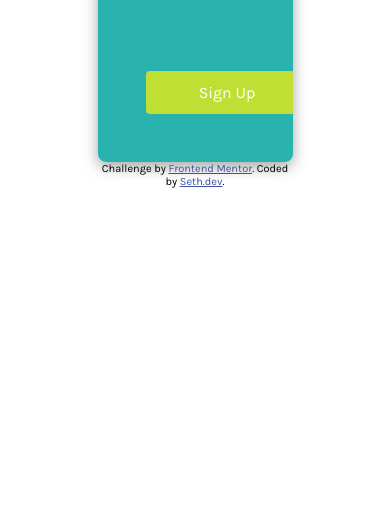
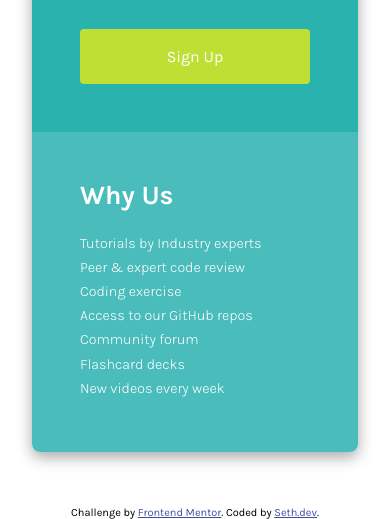
Before and after one commit to pisethchhith/single-price-grid-component, a plain HTML site: page index.html in a window 390 px wide. Shown: the part 683-1202 px from the top of the page. Before the commit the page ends 871 px from the top, so only its background shows below. Drawn offline with Linux system fonts and the light colour scheme.

Commit message:
Add media queries for mobile device

```diff
--- a/index.html
+++ b/index.html
@@ -13,7 +13,6 @@
 <body>
 
   <div class="container">
-
     <div class="hero-header">
       <h1>Join our community</h1>
       <h2>30-day, hassle-free money back guarantee</h2>
@@ -25,11 +24,13 @@
 
     <div class="subscription-cta">
       <h1>Monthly Subscription</h1>
-      <div class="price-tags">
-        <p>$29</p>
-        <span>per month</span>
+      <div class="price-contents">
+        <div class="price-tags">
+          <p>$29</p>
+          <span>per month</span>
+        </div>
+        <p class="cta-description">Full access for less than $1 a day.</p>
       </div>
-      <p class="cta-description">Full access for less than $1 a day.</p>
       <a href="#" class="sign-up-btn">Sign Up</a>
     </div>
 
--- a/style.css
+++ b/style.css
@@ -3,6 +3,7 @@
     --primary-green : hsl(71, 73%, 54%);
     --neutral-teal: #4ABCBC;
     --neutral-gray: hsl(218, 22%, 67%);
+    --hover-green: hsla(116, 70%, 47%, 0.369);
 }
 
 * {
@@ -14,9 +15,8 @@
 body {
     min-height: 100vh;
     font-size: 1em;
+    display: grid;
     font-family: "Karla", sans-serif;
-    width: 50%;
-    margin: auto;
     place-content: center;
 }
 
@@ -27,7 +27,9 @@ body {
     border-radius: 0.5em;
     overflow: hidden;
     box-shadow: rgba(0, 0, 0, 0.35) 0px 5px 15px;
+    max-width: fit-content;
 }
+
 
 .hero-header {
     grid-row: 1 ;
@@ -70,7 +72,10 @@ body {
     display: flex;
     flex-direction: column;
     justify-content: space-between;
+    gap: 1em;
 }
+
+
 
 .feature-block .feature-items {
     list-style: none;
@@ -79,9 +84,6 @@ body {
     font-weight: 300;
 }
 
-.feature-block ul {
-    padding: 1em 0;
-}
 
 .subscription-cta, .feature-block {
     color: white;
@@ -103,19 +105,41 @@ body {
     background-color: var(--primary-green);
     color: white;
     text-align: center;
-    padding: 0.75em;
+    padding: calc((18/16) * 1em);
     border-radius: 0.25em;
+    transition: background-color 250ms;
+}
+
+.sign-up-btn:hover {
+    background-color: var(--hover-green);
 }
 
 .subscription-cta .cta-description {
     font-weight: 300;
 }
 
+/*           Mobile Device             */
+
+@media (max-width: 768px){
+    .container {
+        margin: 2em;
+        display: flex;
+        flex-direction: column;
+    }
+    .subscription-cta {
+        gap: 2em;
+    }
+}
+
+
+
+
 
 /* =================== Footer =================== */
 .attribution {
     font-size: 0.6875rem;
     text-align: center;
+    margin: 2em 0 0 0 ;
 }
 
 .attribution a {
```
Also changed, not shown: design/desktop-design.jpg (added), design/mobile-design.jpg (added).
